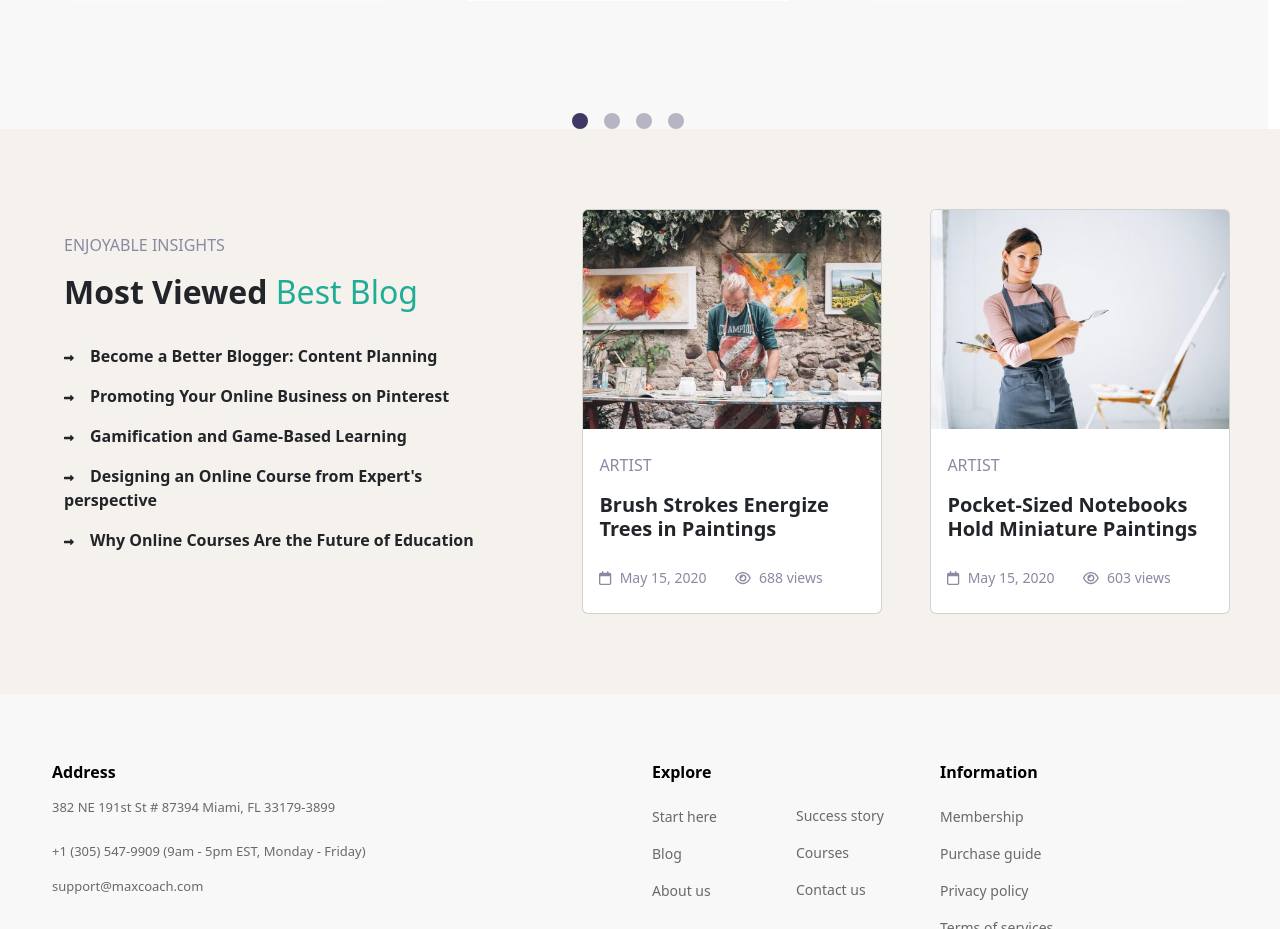
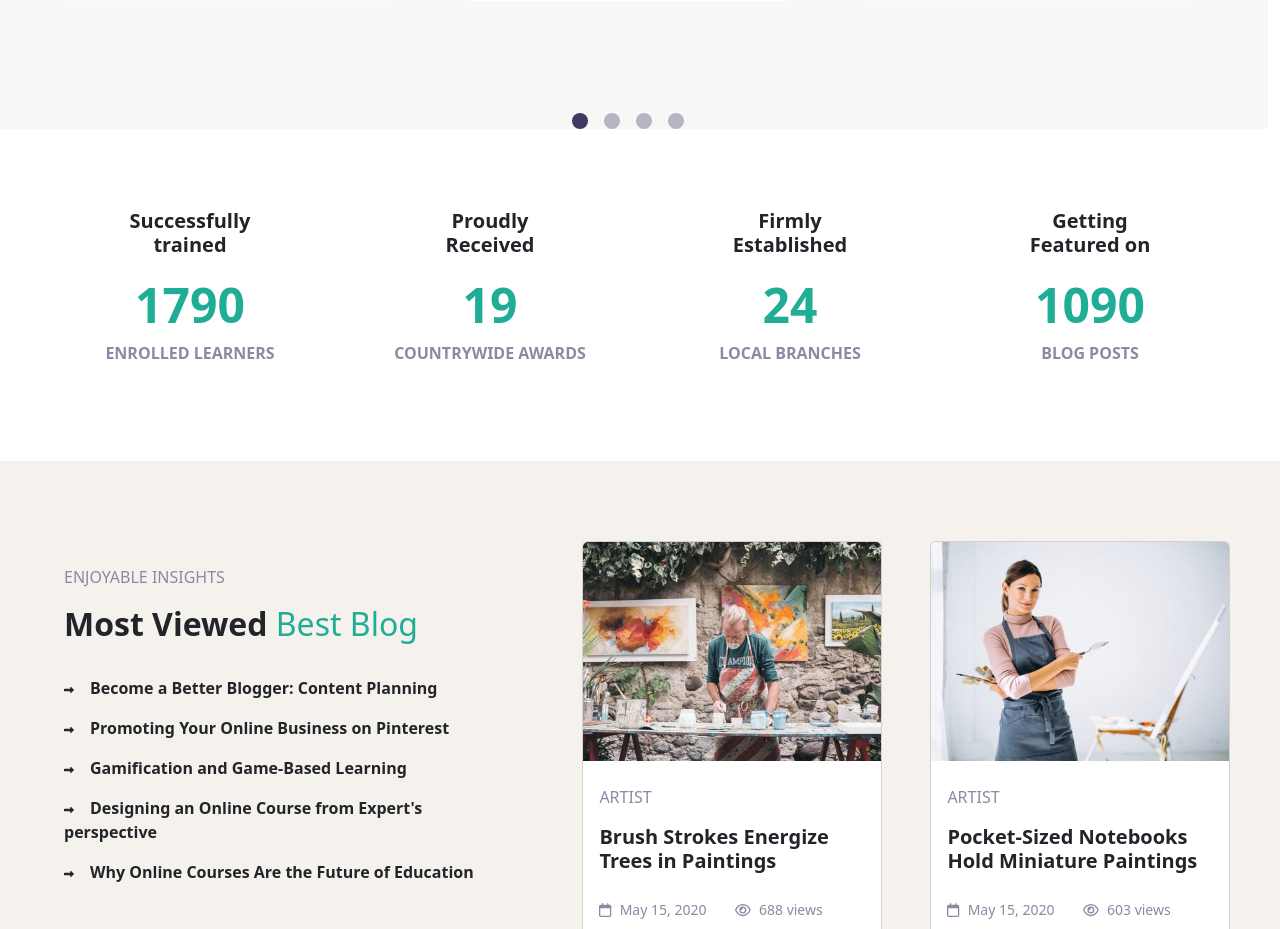
Before and after one commit to GencoMattia/proj-html-vuejs, a Vue app: page / in a window 1280 px wide. Shown: the part 2060-2989 px from the top of the page. Built offline with nearby package versions, Linux system fonts and the light colour scheme.

Commit message:
created structure and elements

```diff
--- a/src/components/MainBlogs.vue
+++ b/src/components/MainBlogs.vue
@@ -2,6 +2,7 @@
 import { FontAwesomeIcon } from '../js/font-awesome';
 import img1 from '../assets/img/artist-blog-03-480x352.jpeg';
 import img2 from '../assets/img/artist-blog-01-480x352.jpg';
+
 export default {
     components:{
         FontAwesomeIcon
--- a/src/components/MainStatistics.vue
+++ b/src/components/MainStatistics.vue
@@ -2,16 +2,79 @@
 export default {
     data() {
         return {
-
+            records:[{
+                title: 'Successfully trained',
+                number: '1790',
+                paragraph: 'enrolled learners',
+            },
+            {
+                title: 'Proudly Received',
+                number: '19',
+                paragraph: 'countrywide awards',
+            },
+            {
+                title: 'Firmly Established',
+                number: '24',
+                paragraph: 'local branches',
+            },
+            {
+                title: 'Getting Featured on',
+                number: '1090',
+                paragraph: 'blog posts',
+            }
+        ]
         };
     }
 };
 </script>
 
 <template>
+    <section>
+        <div class="my-container d-flex">
+            <article v-for="record in records">
+                <h5>
+                    {{ record.title }}
+                </h5>
+                <span>
+                    {{ record.number }}
+                </span>
+                <p>
+                    {{ record.paragraph }}
+                </p>
+            </article>
+        </div>
+    </section>
 
 </template>
 
-<style scoped>
+<style lang="scss" scoped>
+@use '../styles/partials/mixins' as *;
 
+section{
+    background-color: white;
+}
+
+article{
+    width: calc(100% / 4);
+    padding: 5rem 2.5rem;
+    text-align: center;
+
+
+        h5{
+            font-weight: 600;
+            margin: 0 2rem .75rem;
+        }
+
+        span{
+            font-weight: 700;
+            font-size: 3rem;
+            color: #20ad96;
+        }
+
+        p{
+            @include uppercase-text();
+            color: #8c89a2;
+            font-weight: 700;
+        }
+}
 </style>
```
